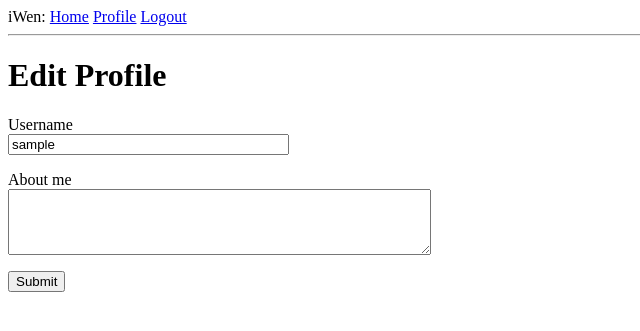
After one commit to PengQ1/iwen-web-flask, a Flask app: page /edit_profile in a window 1280 px wide. The commit adds this page. Shown: the top 331 px of the page, without its empty margins (0-640 px from the left). Run offline with Flask 2, Linux system fonts and the light colour scheme; the visitor is signed in with stand-in values (Sample User, id 1); data comes from the database, SQL or seed files in the repository; both versions use the stored data as it was after the commit.

Commit message:
Add user profile

```diff
--- a/app/forms.py
+++ b/app/forms.py
@@ -2,6 +2,8 @@ from flask_wtf import FlaskForm
 from wtforms import StringField, PasswordField, BooleanField, SubmitField
 from wtforms.validators import ValidationError, DataRequired, Email, EqualTo
 from app.models import User
+from wtforms import StringField, TextAreaField, SubmitField
+from wtforms.validators import DataRequired, Length
 
 class LoginForm(FlaskForm):
     username = StringField('Username', validators=[DataRequired()])
@@ -26,3 +28,8 @@ class RegistrationForm(FlaskForm):
         user = User.query.filter_by(email=email.data).first()
         if user is not None:
             raise ValidationError('Please use a different email address.')
+
+class EditProfileForm(FlaskForm):
+    username = StringField('Username', validators=[DataRequired()])
+    about_me = TextAreaField('About me', validators=[Length(min=0, max=140)])
+    submit = SubmitField('Submit')
--- a/app/models.py
+++ b/app/models.py
@@ -2,6 +2,7 @@ from datetime import datetime
 from app import db, login
 from werkzeug.security import generate_password_hash, check_password_hash
 from flask_login import UserMixin
+from hashlib import md5
 
 class User(UserMixin, db.Model):
     id = db.Column(db.Integer, primary_key=True)
@@ -9,6 +10,8 @@ class User(UserMixin, db.Model):
     email = db.Column(db.String(120), index=True, unique=True)
     password_hash = db.Column(db.String(128))
     posts = db.relationship('Post', backref='author', lazy='dynamic')
+    about_me = db.Column(db.String(140))
+    last_seen = db.Column(db.DateTime, default=datetime.utcnow)
 
     def __repr__(self):
         return '<User {}>'.format(self.username)
@@ -18,6 +21,11 @@ class User(UserMixin, db.Model):
 
     def check_password(self, password):
         return check_password_hash(self.password_hash, password)
+
+    def avatar(self, size):
+        digest = md5(self.email.lower().encode('utf-8')).hexdigest()
+        return 'https://www.gravatar.com/avatar/{}?d=identicon&s={}'.format(
+            digest, size)
 
 class Post(db.Model):
     id = db.Column(db.Integer, primary_key=True)
--- a/app/routes.py
+++ b/app/routes.py
@@ -7,6 +7,8 @@ from flask_login import logout_user, login_required
 from werkzeug.urls import url_parse
 from app import db
 from app.forms import RegistrationForm
+from datetime import datetime
+from app.forms import EditProfileForm
 
 
 @app.route('/')
@@ -61,3 +63,35 @@ def register():
         flash('Congratulations, you are now a registered user!')
         return redirect(url_for('login'))
     return render_template('register.html', title='Register', form=form)
+
+@app.route('/user/<username>')
+@login_required
+def user(username):
+    user = User.query.filter_by(username=username).first_or_404()
+    posts = [
+        {'author': user, 'body': 'Test post #1'},
+        {'author': user, 'body': 'Test post #2'}
+    ]
+    return render_template('user.html', user=user, posts=posts)
+
+@app.before_request
+def before_request():
+    if current_user.is_authenticated:
+        current_user.last_seen = datetime.utcnow()
+        db.session.commit()
+
+@app.route('/edit_profile', methods=['GET', 'POST'])
+@login_required
+def edit_profile():
+    form = EditProfileForm()
+    if form.validate_on_submit():
+        current_user.username = form.username.data
+        current_user.about_me = form.about_me.data
+        db.session.commit()
+        flash('Your changes have been saved.')
+        return redirect(url_for('edit_profile'))
+    elif request.method == 'GET':
+        form.username.data = current_user.username
+        form.about_me.data = current_user.about_me
+    return render_template('edit_profile.html', title='Edit Profile',
+                           form=form)
--- /dev/null
+++ b/app/templates/_post.html
@@ -0,0 +1,6 @@
+<table>
+    <tr valign="top">
+        <td><img src="{{ post.author.avatar(36) }}"></td>
+        <td>{{ post.author.username }} says:<br>{{ post.body }}</td>
+    </tr>
+</table>
--- a/app/templates/base.html
+++ b/app/templates/base.html
@@ -13,9 +13,10 @@
             {% if current_user.is_anonymous %}
             <a href="{{ url_for('login') }}">Login</a>
             {% else %}
+            <a href="{{ url_for('user', username=current_user.username) }}">Profile</a>
             <a href="{{ url_for('logout') }}">Logout</a>
             {% endif %}
-        </div>
+          </div>
         <hr>
         {% with messages = get_flashed_messages() %}
         {% if messages %}
--- /dev/null
+++ b/app/templates/edit_profile.html
@@ -0,0 +1,23 @@
+{% extends "base.html" %}
+
+{% block content %}
+    <h1>Edit Profile</h1>
+    <form action="" method="post">
+        {{ form.hidden_tag() }}
+        <p>
+            {{ form.username.label }}<br>
+            {{ form.username(size=32) }}<br>
+            {% for error in form.username.errors %}
+            <span style="color: red;">[{{ error }}]</span>
+            {% endfor %}
+        </p>
+        <p>
+            {{ form.about_me.label }}<br>
+            {{ form.about_me(cols=50, rows=4) }}<br>
+            {% for error in form.about_me.errors %}
+            <span style="color: red;">[{{ error }}]</span>
+            {% endfor %}
+        </p>
+        <p>{{ form.submit() }}</p>
+    </form>
+{% endblock %}
```
Also changed, not shown: app/templates/user.html (added, +21 -0 lines), migrations/versions/f3bdcf43001e_new_fields_in_user_model.py (added, +30 -0 lines), app.db.
